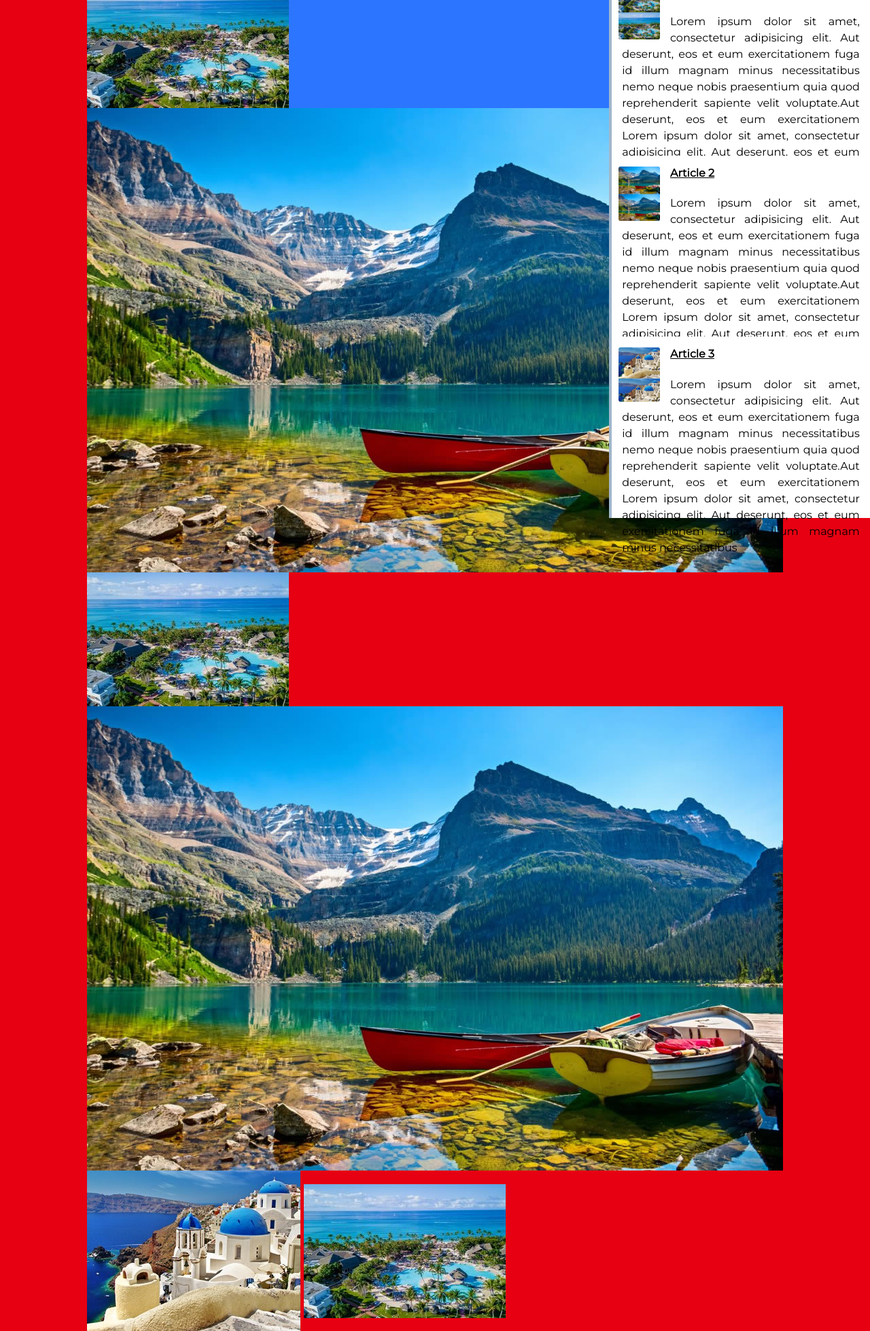
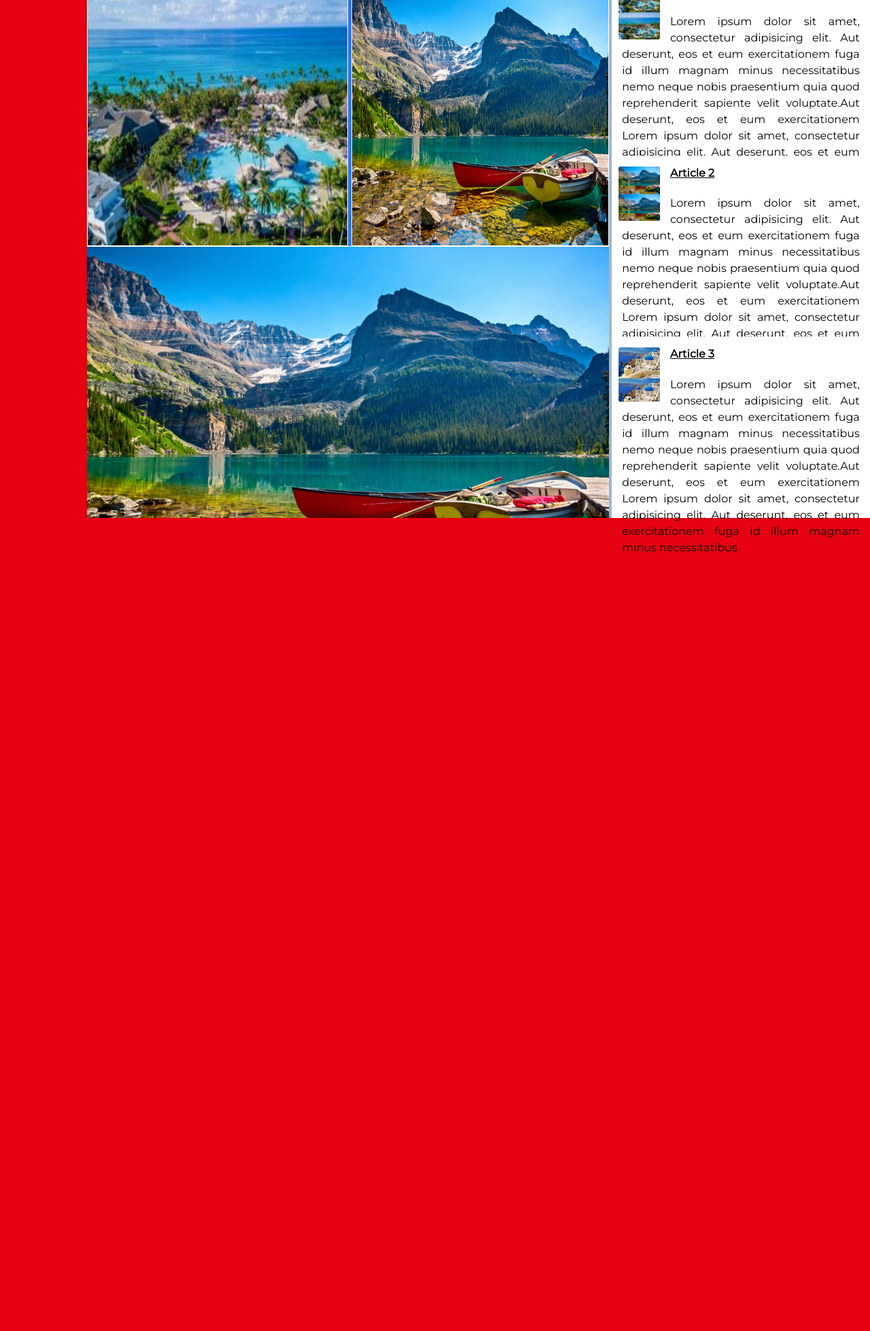
Before and after one commit to wolel/Projet_site_voyage, a plain HTML site: page index.html in a window 1280 px wide. Shown: the part 118-2076 px from the top of the page at 68% size. After the commit the page ends 936 px from the top, so only its background shows below. Drawn offline with nearby package versions, Linux system fonts and the light colour scheme; files whose address does not match are found by name.

Commit message:
Update style.css

```diff
--- a/style.css
+++ b/style.css
@@ -60,6 +60,93 @@ i .fa-address-card{
     height: 100vh;
     margin-top: 0;
 }
+    /* Slider */
+.img
+{
+    display: inline-block;
+    float: left;
+    background: #2c75ff;
+    margin-left: 10%;
+    margin-top: 100px;
+    width: 70%;
+    height: 100vh;
+    overflow: hidden;
+}
+
+.zoom-out
+{
+    border: 1px solid white;
+    transform: scale(1);
+    transition: .4s ease-in-out;
+}
+
+.zoom-out:hover
+{
+    transform: scale(0.95);
+}
+
+.img-haut-g
+{
+    float: left;
+    width: 50%;
+    height: 50vh;
+}
+
+.img-haut-d
+{
+    float: right;
+    width: 49.4%;
+    height: 50vh;
+}
+
+.img-bas
+{
+    width: 100%;
+    height: 50vh;
+}
+
+figure
+{
+    display: inline-block;
+    margin: 0;
+}
+    /*** SLIDER ***/
+
+
+    div#slider img
+    {
+        border-left: none;
+        border-right: none;
+        width: 20%;
+        height: auto;
+        float: left;
+    }
+
+    div#slider
+    {
+        clear: both;
+        position: relative;
+        width: 500%;
+        margin: 0;
+        padding: 0;
+        font-size: 0;
+        left: 0;
+        text-align: left;
+        animation: 20s slidy infinite;
+        height: 100%;
+    }
+
+    @keyframes slidy
+    {
+        0% { left: 0; }
+        20% { left: 0; }
+        25% { left: -100%; }
+        45% { left: -100%; }
+        50% { left: -200%; }
+        70% { left: -200%; }
+        75% { left: -300%; }
+        100% { left: -300%; }
+    }
     /*PICTOGRAMMES*/
 
 .fa-plane{                   /*avion*/
```
